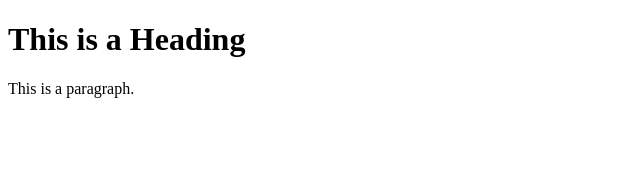
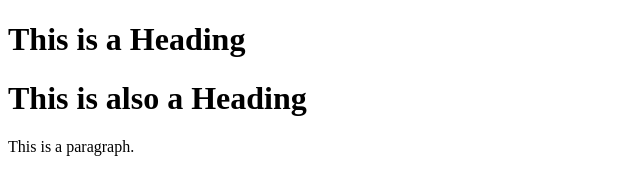
Before and after one commit to HarryFlanagan/learning-git, a plain HTML site: page index.html in a window 1280 px wide. Shown: the whole page, without its empty margins (0-640 px from the left). Drawn offline with Linux system fonts and the light colour scheme.

Commit message:
Update index.html

```diff
--- a/index.html
+++ b/index.html
@@ -6,6 +6,7 @@
 <body>
 
 <h1>This is a Heading</h1>
+<h1>This is also a Heading</h1>
 <p>This is a paragraph.</p>
 
 </body>
```
